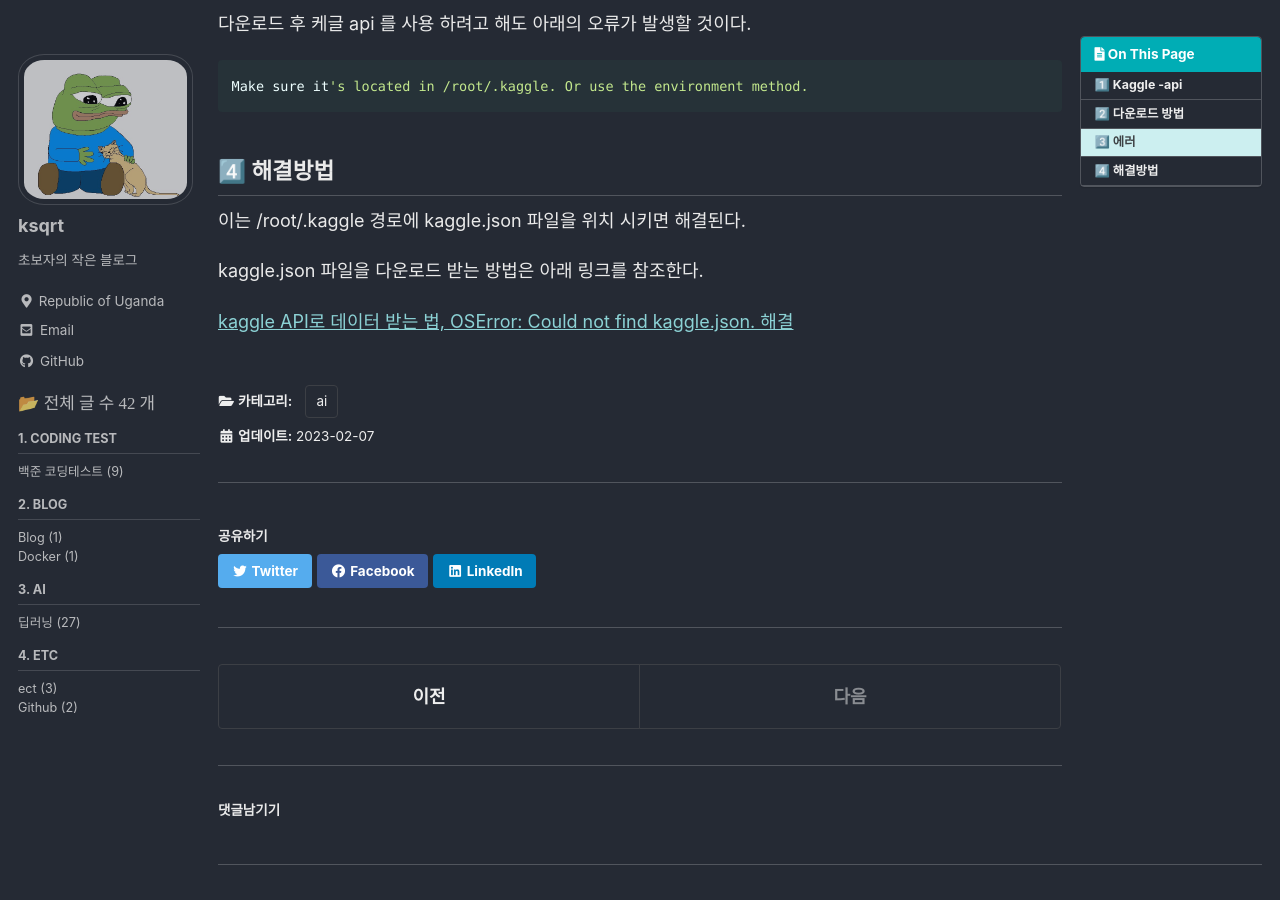
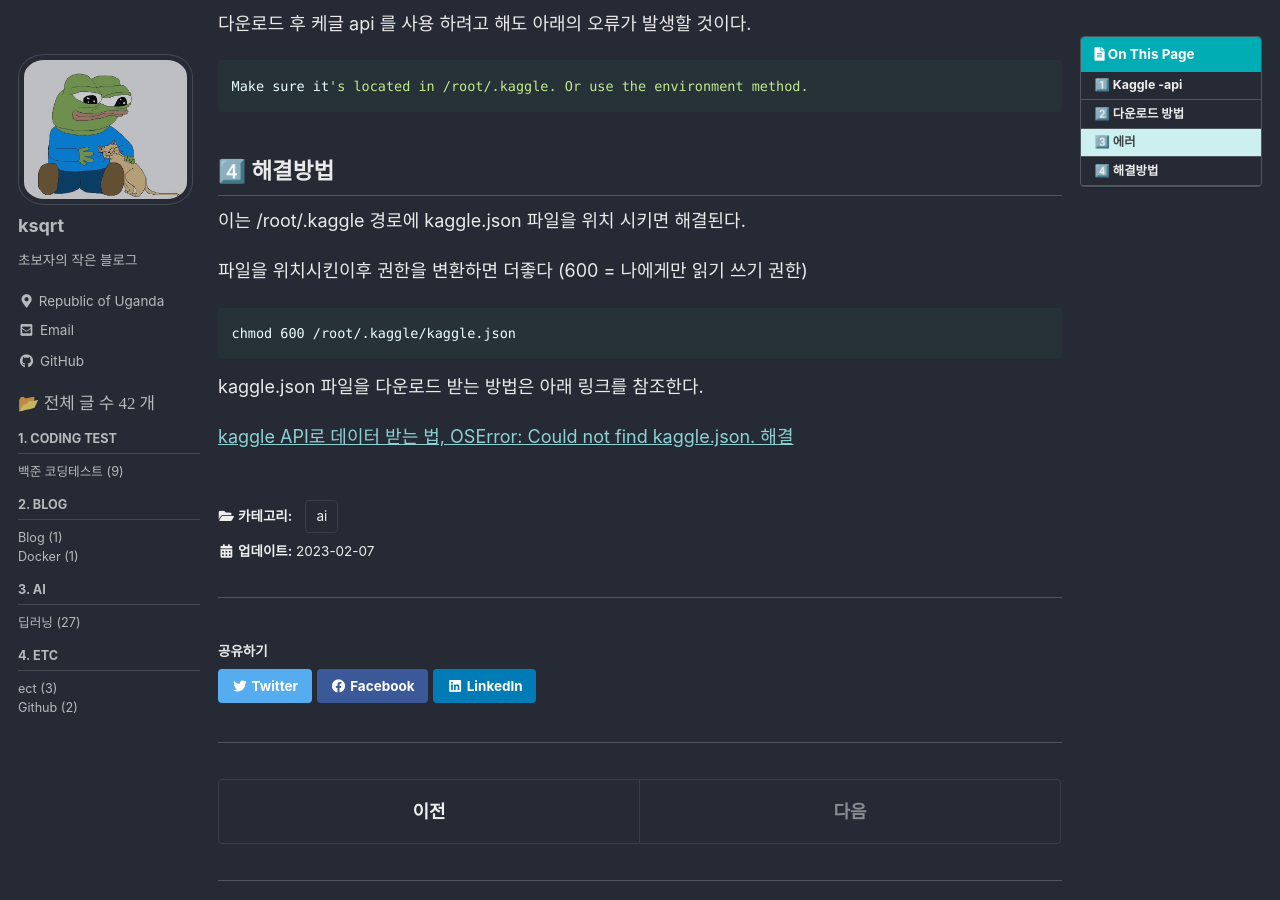
Before and after one commit to ksqrt/ksqrt.github.io, a Jekyll site: the page built from _posts/ai/2023-02-07-ai-[DL][kaggle] kaggle-api 로 쉽게 데이터 다운로드 받는 방법.md, in a window 1280 px wide and 900 px high, scrolled down 1424 px. Built offline with Jekyll 4.4.1, drawn with Linux system fonts in a browser that asks for light colours; cached includes are drawn as plain includes; comment, search, counter and statistics services are not loaded.

Commit message:
추가 작성

````diff
--- a/_posts/ai/2023-02-07-ai-[DL][kaggle] kaggle-api 로 쉽게 데이터 다운로드 받는 방법.md
+++ b/_posts/ai/2023-02-07-ai-[DL][kaggle] kaggle-api 로 쉽게 데이터 다운로드 받는 방법.md
@@ -50,6 +50,12 @@
 
 이는 /root/.kaggle 경로에 kaggle.json 파일을 위치 시키면 해결된다.
 
+파일을 위치시킨이후 권한을 변환하면 더좋다 (600 = 나에게만 읽기 쓰기 권한)
+
+```
+chmod 600 /root/.kaggle/kaggle.json
+```
+
 kaggle.json 파일을 다운로드 받는 방법은 아래 링크를 참조한다.
 
 [kaggle API로 데이터 받는 법, OSError: Could not find kaggle.json. 해결](https://freshrimpsushi.github.io/posts/how-to-fix-oserror-could-not-find-kaggle.json/)
````
